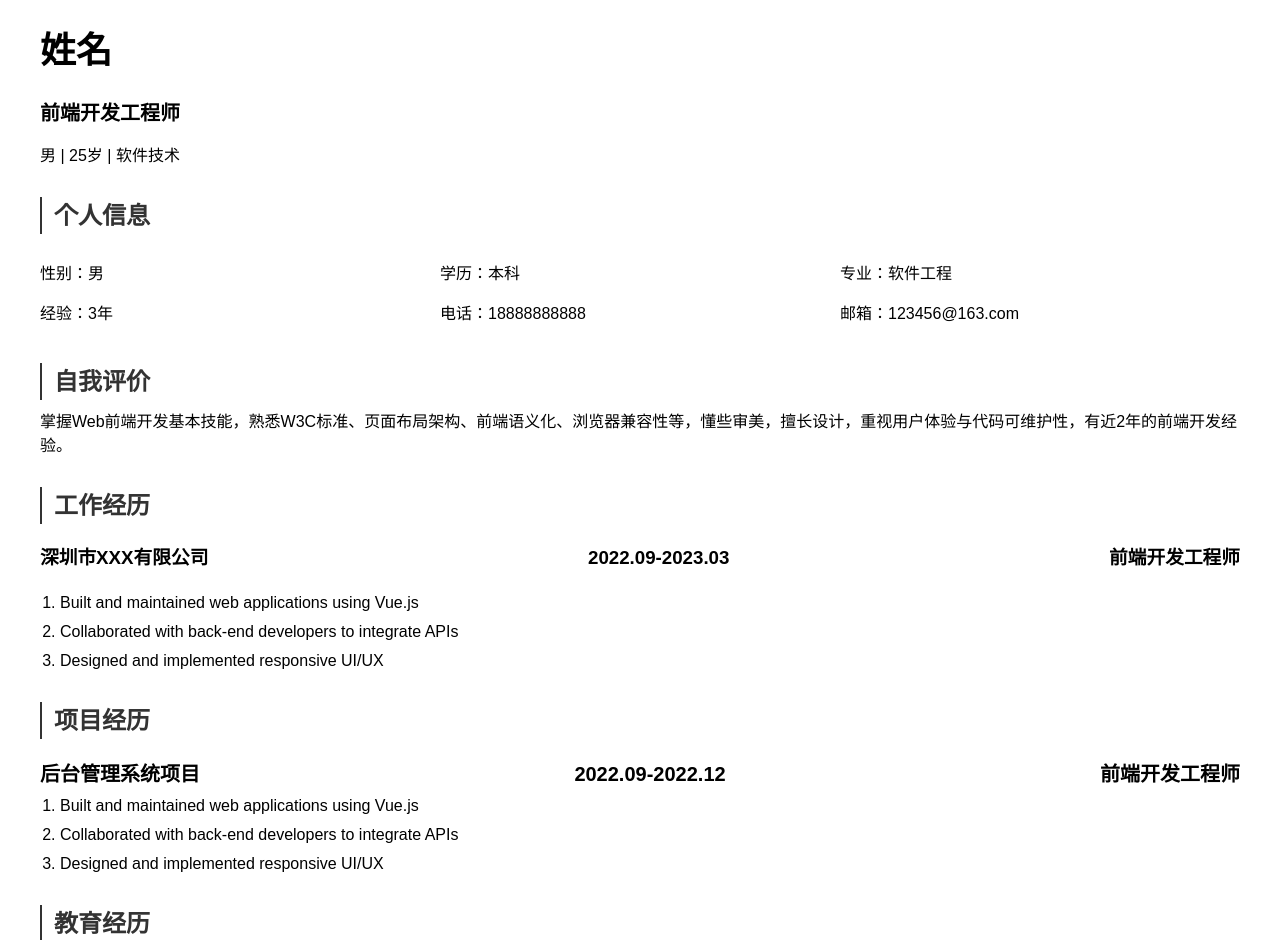
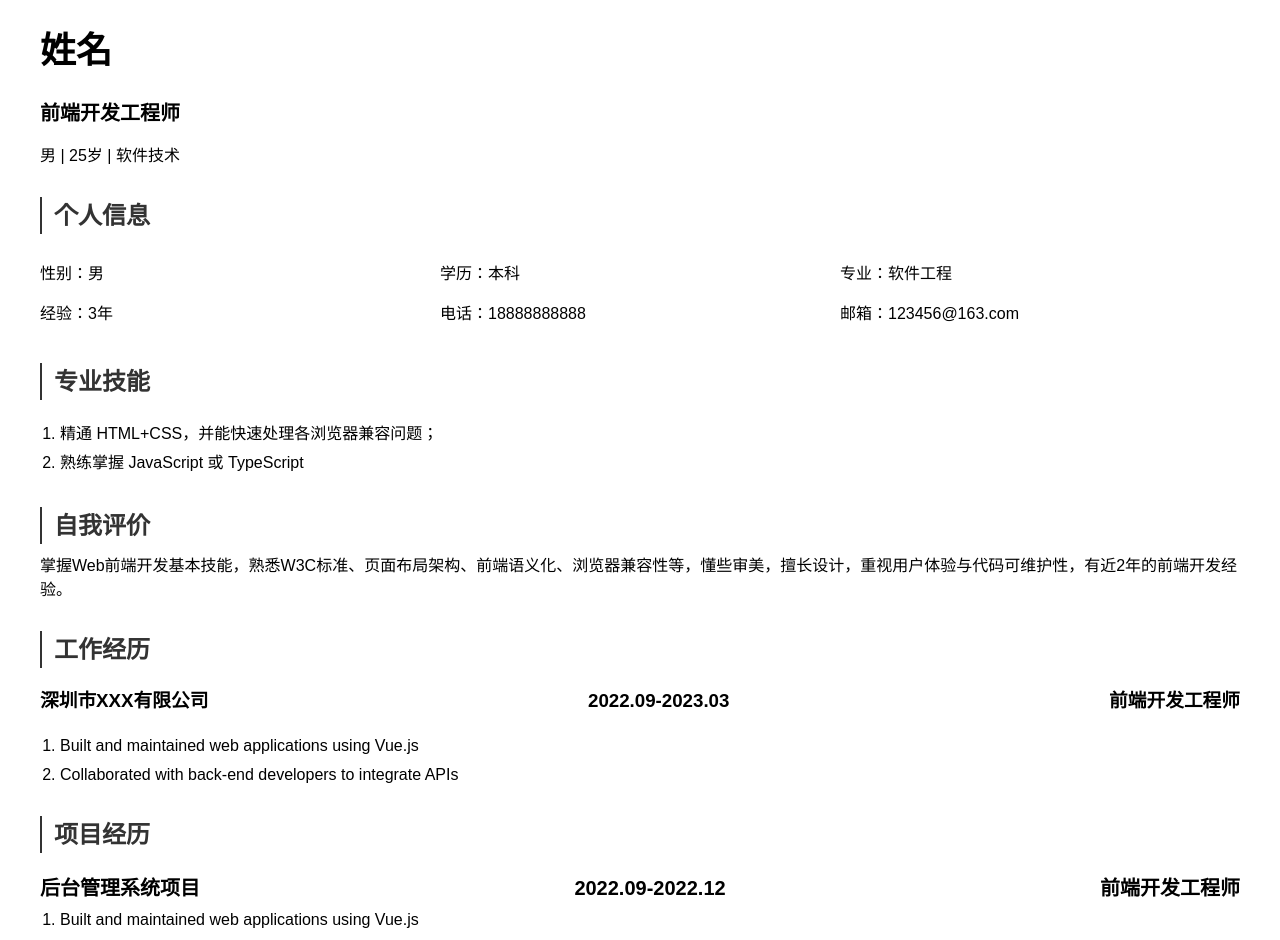
Before and after one commit to shubinqi/vue-resume, a Vue app: page / in a window 1280 px wide. Shown: the top 940 px of the page. Built offline with nearby package versions, Linux system fonts and the light colour scheme.

Commit message:
优化显示效果，增加专业技能板块

```diff
--- a/src/components/ResumeName.vue
+++ b/src/components/ResumeName.vue
@@ -1,5 +1,6 @@
 <template>
   <div class="resume">
+    <!-- 头部信息 -->
     <div class="header card">
       <div class="name">
         <h1
@@ -15,16 +16,6 @@
           v-text="subTitle"
         ></p>
       </div>
-      <!-- <div class="contact">
-        <ul>
-          <li
-            contenteditable
-            v-for="(contact, index) in contacts"
-            :key="index"
-            v-text="contact"
-          ></li>
-        </ul>
-      </div> -->
       <div class="image">
         <input
           type="file"
@@ -66,6 +57,28 @@
         </div>
       </div>
     </div>
+    <!-- 个人信息 -->
+    <div class="infomation card">
+      <h2 class="card-title"><span contenteditable>专业技能</span><button
+          class="add"
+          @click="handleAdd({
+            name: 'skillList'
+          })"
+        >+</button></h2>
+      <ul class="skillList">
+        <li
+          contenteditable
+          v-for="(item, index) in skillList"
+          :key="index"
+        >{{ item }} <button
+            class="add"
+            @click="handleAdd({
+              name: 'skillList',
+              content: '随便加点啥。'
+            })"
+          >+</button></li>
+      </ul>
+    </div>
     <!-- 自我评价 -->
     <div
       class="summary card"
@@ -89,7 +102,7 @@
       v-if="card.company === 2"
     >
       <h2 class="card-title">
-        <span>工作经历</span>
+        <span contenteditable>工作经历</span>
         <button
           class="add"
           @click="handleAdd({
@@ -128,8 +141,13 @@
             contenteditable
             v-for="(task, index) in company.tasks"
             :key="index"
-            v-text="task"
-          ></li>
+          >{{ task }} <button
+              class="add"
+              @click="handleAddChildren({
+                name: 'companyList',
+                index: index
+              })"
+            >+</button></li>
         </ul>
       </div>
     </div>
@@ -166,10 +184,15 @@
         <ul>
           <li
             contenteditable
-            v-for="(task, index) in job.tasks"
-            :key="index"
-            v-text="task"
-          ></li>
+            v-for="(task, i) in job.tasks"
+            :key="i"
+          >{{ task }} <button
+              class="add"
+              @click="handleAddChildren({
+                name: 'experienceList',
+                index: index
+              })"
+            >+</button></li>
         </ul>
       </div>
     </div>
@@ -217,7 +240,11 @@ export default {
       summary: '掌握Web前端开发基本技能，熟悉W3C标准、页面布局架构、前端语义化、浏览器兼容性等，懂些审美，擅长设计，重视用户体验与代码可维护性，有近2年的前端开发经验。',
       cardList: [{
         cardName: '个人信息'
-      }],
+      }], // 个人信息
+      skillList: [
+        "精通 HTML+CSS，并能快速处理各浏览器兼容问题；",
+        "熟练掌握 JavaScript 或 TypeScript"
+      ], // 专业技能
       infoList: [{
         title: '性别：',
         intro: '男',
@@ -254,8 +281,7 @@ export default {
           title: "前端开发工程师",
           tasks: [
             "Built and maintained web applications using Vue.js",
-            "Collaborated with back-end developers to integrate APIs",
-            "Designed and implemented responsive UI/UX",
+            "Collaborated with back-end developers to integrate APIs"
           ],
         },
         experienceList: {
@@ -264,8 +290,7 @@ export default {
           date: "2022.09-2022.12",
           tasks: [
             "Built and maintained web applications using Vue.js",
-            "Collaborated with back-end developers to integrate APIs",
-            "Designed and implemented responsive UI/UX",
+            "Collaborated with back-end developers to integrate APIs"
           ],
         },
         educationList: {
@@ -328,7 +353,12 @@ export default {
     },
     // 添加板块数据
     handleAdd (data) {
-      this[data.name].push(this.content[data.name])
+      this[data.name].push(!data.content ? this.content[data.name] : '随便加点什么吧！')
+    },
+    // 添加子列表数据
+    handleAddChildren (data) {
+      console.log(this, data)
+      this[data.name][data.index].tasks.push('随便加点什么吧！')
     },
     // 添加简历照片
     handleFileChange () {
@@ -464,11 +494,6 @@ ul {
   line-height: 2.5;
 }
 
-.contact li {
-  margin-bottom: 5px;
-  font-size: 16px;
-}
-
 .summary h2 {
   font-size: 24px;
   margin-bottom: 10px;
@@ -490,16 +515,48 @@ ul {
   margin-bottom: 5px;
 }
 
+.skillList,
 .company ul,
 .projects ul {
   margin-left: 20px;
   margin-bottom: 0;
 }
 
+.skillList li {
+  line-height: 1.8;
+}
+
+.contact li,
 .company li,
 .projects li {
   margin-bottom: 5px;
   font-size: 16px;
+}
+
+.skillList li:last-child:hover .add,
+.contact li:last-child:hover .add,
+.company li:last-child:hover .add,
+.projects li:last-child:hover .add {
+  opacity: 1;
+}
+
+.skillList li .add,
+.contact li .add,
+.company li .add,
+.projects li .add {
+  cursor: pointer;
+  opacity: 0;
+  font-size: 14px;
+  font-weight: 700;
+  line-height: 16px;
+  text-align: center;
+  width: 20px;
+  height: 20px;
+  border: 0;
+  border-radius: 50%;
+  background: #ccc;
+  display: inline-block;
+  box-sizing: border-box;
 }
 
 .degree {
```
